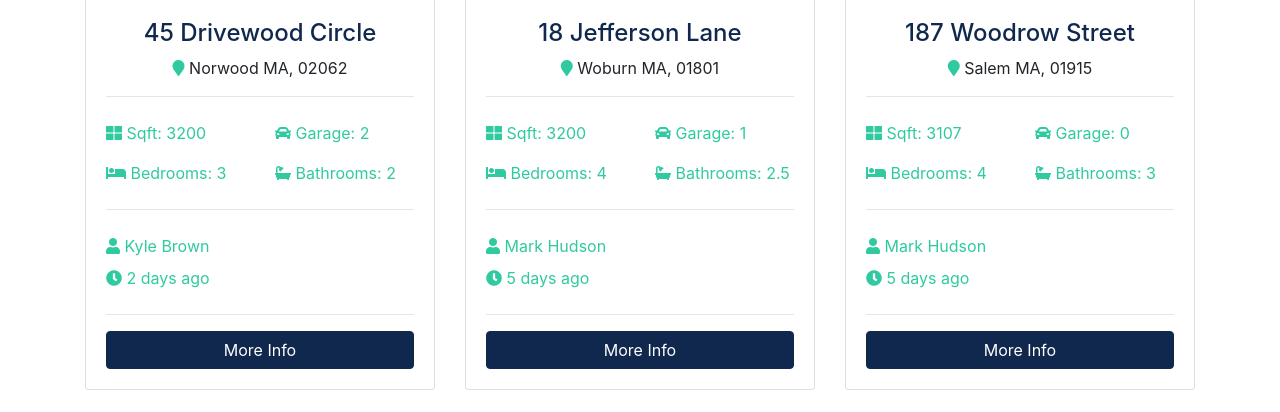
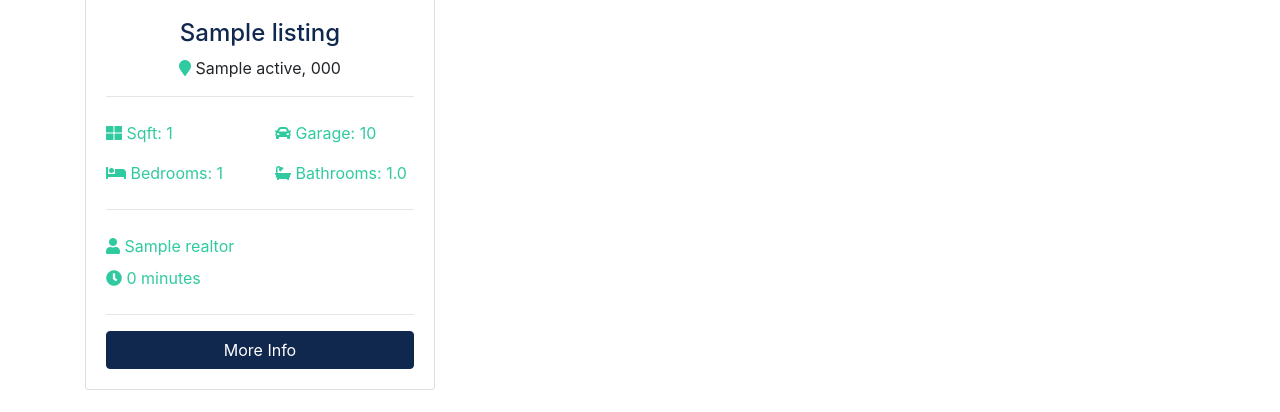
Before and after one commit to tommaay/django_real_estate_app, a Django app: template templates/listings/search.html in a window 1280 px wide. Shown: the part 765-1177 px from the top of the page. Run offline with Django 3.2, Linux system fonts and the light colour scheme; tables that the repository leaves empty hold one stand-in row (values such as "Sample post"); the template is opened without the code that fills it: values that come from a table or form of the project are taken from there, most other values are stand-ins (such as "Sample title", 1, 10 or a date in 2020); grey boxes marked "Sample" are stand-in pictures; some libraries are stand-ins or nearby versions.

Commit message:
hooked up search functionality

```diff
--- a/templates/listings/search.html
+++ b/templates/listings/search.html
@@ -1,4 +1,4 @@
-{% extends 'base.html' %}
+{% extends 'base.html' %} {% load humanize %}
 
 <!-- Content -->
 {% block content %}
@@ -12,20 +12,40 @@
                     <div class="form-row">
                         <div class="col-md-4 mb-3">
                             <label class="sr-only">Keywords</label>
-                <input type="text" name="keywords" class="form-control" placeholder="Keyword (Pool, Garage, etc)">
+                            <input
+                                type="text"
+                                name="keywords"
+                                class="form-control"
+                                placeholder="Keyword (Pool, Garage, etc)"
+                                value="{{ values.keywords }}"
+                            />
                         </div>
 
                         <div class="col-md-4 mb-3">
                             <label class="sr-only">City</label>
-                <input type="text" name="city" class="form-control" placeholder="City">
+                            <input
+                                type="text"
+                                name="city"
+                                class="form-control"
+                                placeholder="City"
+                                value="{{ values.city }}"
+                            />
                         </div>
 
                         <div class="col-md-4 mb-3">
                             <label class="sr-only">State</label>
                             <select name="state" class="form-control">
-                  <option selected="true" disabled="disabled">State (All)</option>
+                                <option selected="true" disabled="disabled"
+                                    >State (All)</option
+                                >
                                 {% for key, val in state_choices.items %}
-                  <option value="{{ key }}">{{ val }}</option>
+                                <!--IF-->
+
+                                <option value="{{ key }}"
+                                {% if key == values.state %}
+                                  selected
+                                {% endif %}
+                                >{{ val }}</option>
                                 {% endfor %}
                             </select>
                         </div>
@@ -35,22 +55,39 @@
                         <div class="col-md-6 mb-3">
                             <label class="sr-only">Bedrooms</label>
                             <select name="bedrooms" class="form-control">
-                  <option selected="true" disabled="disabled">Bedrooms (Any)</option>
+                                <option selected="true" disabled="disabled"
+                                    >Bedrooms (Any)</option
+                                >
                                 {% for key, val in bedroom_choices.items %}
-                  <option value="{{ key }}">{{ val }}</option>
+                                <option value="{{ key }}"
+                                {% if key == values.bedrooms %}
+                                  selected
+                                {% endif %}
+                                >{{ val }}</option>
                                 {% endfor %}
                             </select>
                         </div>
                         <div class="col-md-6 mb-3">
                             <select name="price" class="form-control">
-                  <option selected="true" disabled="disabled">Max Price (All)</option>
+                                <option selected="true" disabled="disabled"
+                                    >Max Price (All)</option
+                                >
                                 {% for key, val in price_choices.items %}
-                  <option value="{{ key }}">{{ val }}</option>
+                                <option value="{{ key }}"
+                                {% if key == values.price %}
+                                  selected
+                                {% endif %}
+                                >{{ val }}</option>
                                 {% endfor %}
                             </select>
                         </div>
                     </div>
-            <button class="btn btn-secondary btn-block mt-4" type="submit">Submit form</button>
+                    <button
+                        class="btn btn-secondary btn-block mt-4"
+                        type="submit"
+                    >
+                        Submit form
+                    </button>
                 </form>
             </div>
         </div>
@@ -64,12 +101,13 @@
             <ol class="breadcrumb">
                 <li class="breadcrumb-item">
                     <a href="{% url 'index' %}">
-              <i class="fas fa-home"></i> Home</a>
+                        <i class="fas fa-home"></i> Home</a
+                    >
                 </li>
                 <li class="breadcrumb-item">
                     <a href="{% url 'listings' %}">Browse Listings</a>
                 </li>
-          <li class="breadcrumb-item active"> Search Results</li>
+                <li class="breadcrumb-item active">Search Results</li>
             </ol>
         </nav>
     </div>
@@ -79,265 +117,86 @@
 <section id="listings" class="py-4">
     <div class="container">
         <div class="row">
+            {% if listings %}
 
-        <!-- Listing 1 -->
+            <!-- Start Loop -->
+            {% for listing in listings %}
             <div class="col-md-6 col-lg-4 mb-4">
                 <div class="card listing-preview">
-            <img class="card-img-top" src="assets/img/homes/home-1.jpg" alt="">
+                    <img
+                        class="card-img-top"
+                        src="{{ listing.photo_main.url }}"
+                        alt="{{ listing.title }}"
+                    />
                     <div class="card-img-overlay">
                         <h2>
-                <span class="badge badge-secondary text-white">$490,000</span>
+                            <span class="badge badge-secondary text-white"
+                                >${{ listing.price | intcomma }}</span
+                            >
                         </h2>
                     </div>
                     <div class="card-body">
                         <div class="listing-heading text-center">
-                <h4 class="text-primary">45 Drivewood Circle</h4>
+                            <h4 class="text-primary">
+                                {{ listing.title }}
+                            </h4>
                             <p>
-                  <i class="fas fa-map-marker text-secondary"></i> Norwood MA, 02062</p>
+                                <i class="fas fa-map-marker text-secondary"></i>
+                                {{ listing.city }} {{ listing.state }},
+                                {{ listing.zipcode }}
+                            </p>
                         </div>
-              <hr>
+                        <hr />
                         <div class="row py-2 text-secondary">
                             <div class="col-6">
-                  <i class="fas fa-th-large"></i> Sqft: 3200</div>
+                                <i class="fas fa-th-large"></i> Sqft:
+                                {{ listing.sqft }}
+                            </div>
                             <div class="col-6">
-                  <i class="fas fa-car"></i> Garage: 2</div>
+                                <i class="fas fa-car"></i> Garage:
+                                {{ listing.garage }}
+                            </div>
                         </div>
                         <div class="row py-2 text-secondary">
                             <div class="col-6">
-                  <i class="fas fa-bed"></i> Bedrooms: 3</div>
+                                <i class="fas fa-bed"></i> Bedrooms:
+                                {{ listing.bedrooms }}
+                            </div>
                             <div class="col-6">
-                  <i class="fas fa-bath"></i> Bathrooms: 2</div>
+                                <i class="fas fa-bath"></i> Bathrooms:
+                                {{ listing.bathrooms }}
                             </div>
-              <hr>
+                        </div>
+                        <hr />
                         <div class="row py-2 text-secondary">
                             <div class="col-12">
-                  <i class="fas fa-user"></i> Kyle Brown</div>
+                                <i class="fas fa-user"></i>
+                                {{ listing.realtor }}
+                            </div>
                         </div>
                         <div class="row text-secondary pb-2">
                             <div class="col-6">
-                  <i class="fas fa-clock"></i> 2 days ago</div>
+                                <i class="fas fa-clock"></i>
+                                {{ listing.list_date | timesince }}
                             </div>
-              <hr>
-              <a href="listing.html" class="btn btn-primary btn-block">More Info</a>
+                        </div>
+                        <hr />
+                        <a
+                            href="{% url 'listing' listing.id %}"
+                            class="btn btn-primary btn-block"
+                            >More Info</a
+                        >
                     </div>
                 </div>
             </div>
+            {% endfor %}
 
-        <!-- Listing 2 -->
-        <div class="col-md-6 col-lg-4 mb-4">
-          <div class="card listing-preview">
-            <img class="card-img-top" src="assets/img/homes/home-2.jpg" alt="">
-            <div class="card-img-overlay">
-              <h2>
-                <span class="badge badge-secondary text-white">$550,000</span>
-              </h2>
+            <!-- Else Condition -->
+            {% else %}
+            <div class="col-md-12">
+                <p>No Listings Available</p>
             </div>
-            <div class="card-body">
-              <div class="listing-heading text-center">
-                <h4 class="text-primary">18 Jefferson Lane</h4>
-                <p>
-                  <i class="fas fa-map-marker text-secondary"></i> Woburn MA, 01801</p>
-              </div>
-              <hr>
-              <div class="row py-2 text-secondary">
-                <div class="col-6">
-                  <i class="fas fa-th-large"></i> Sqft: 3200</div>
-                <div class="col-6">
-                  <i class="fas fa-car"></i> Garage: 1</div>
-              </div>
-              <div class="row py-2 text-secondary">
-                <div class="col-6">
-                  <i class="fas fa-bed"></i> Bedrooms: 4</div>
-                <div class="col-6">
-                  <i class="fas fa-bath"></i> Bathrooms: 2.5</div>
-              </div>
-              <hr>
-              <div class="row py-2 text-secondary">
-                <div class="col-6">
-                  <i class="fas fa-user"></i> Mark Hudson</div>
-              </div>
-              <div class="row text-secondary pb-2">
-                <div class="col-6">
-                  <i class="fas fa-clock"></i> 5 days ago</div>
-              </div>
-              <hr>
-              <a href="listing.html" class="btn btn-primary btn-block">More Info</a>
-            </div>
-          </div>
-        </div>
-
-        <!-- Listing 3 -->
-        <div class="col-md-6 col-lg-4 mb-4">
-          <div class="card listing-preview">
-            <img class="card-img-top" src="assets/img/homes/home-3.jpg" alt="">
-            <div class="card-img-overlay">
-              <h2>
-                <span class="badge badge-secondary text-white">$580,000</span>
-              </h2>
-            </div>
-            <div class="card-body">
-              <div class="listing-heading text-center">
-                <h4 class="text-primary">187 Woodrow Street</h4>
-                <p>
-                  <i class="fas fa-map-marker text-secondary"></i> Salem MA, 01915</p>
-              </div>
-              <hr>
-              <div class="row py-2 text-secondary">
-                <div class="col-6">
-                  <i class="fas fa-th-large"></i> Sqft: 3107</div>
-                <div class="col-6">
-                  <i class="fas fa-car"></i> Garage: 0</div>
-              </div>
-              <div class="row py-2 text-secondary">
-                <div class="col-6">
-                  <i class="fas fa-bed"></i> Bedrooms: 4</div>
-                <div class="col-6">
-                  <i class="fas fa-bath"></i> Bathrooms: 3</div>
-              </div>
-              <hr>
-              <div class="row py-2 text-secondary">
-                <div class="col-6">
-                  <i class="fas fa-user"></i> Mark Hudson</div>
-              </div>
-              <div class="row text-secondary pb-2">
-                <div class="col-6">
-                  <i class="fas fa-clock"></i> 5 days ago</div>
-              </div>
-              <hr>
-              <a href="listing.html" class="btn btn-primary btn-block">More Info</a>
-            </div>
-          </div>
-        </div>
-
-        <!-- Listing 4 -->
-        <div class="col-md-6 col-lg-4 mb-4">
-          <div class="card listing-preview">
-            <img class="card-img-top" src="assets/img/homes/home-4.jpg" alt="">
-            <div class="card-img-overlay">
-              <h2>
-                <span class="badge badge-secondary text-white">$380,000</span>
-              </h2>
-            </div>
-            <div class="card-body">
-              <div class="listing-heading text-center">
-                <h4 class="text-primary">28 Gifford Street</h4>
-                <p>
-                  <i class="fas fa-map-marker text-secondary"></i> Bedford NH, 03103</p>
-              </div>
-              <hr>
-              <div class="row py-2 text-secondary">
-                <div class="col-6">
-                  <i class="fas fa-th-large"></i> Sqft: 2927</div>
-                <div class="col-6">
-                  <i class="fas fa-car"></i> Garage: 2</div>
-              </div>
-              <div class="row py-2 text-secondary">
-                <div class="col-6">
-                  <i class="fas fa-bed"></i> Bedrooms: 4</div>
-                <div class="col-6">
-                  <i class="fas fa-bath"></i> Bathrooms: 2</div>
-              </div>
-              <hr>
-              <div class="row py-2 text-secondary">
-                <div class="col-6">
-                  <i class="fas fa-user"></i> Jenny Johnson</div>
-              </div>
-              <div class="row text-secondary pb-2">
-                <div class="col-6">
-                  <i class="fas fa-clock"></i> 5 days ago</div>
-              </div>
-              <hr>
-              <a href="listing.html" class="btn btn-primary btn-block">More Info</a>
-            </div>
-          </div>
-        </div>
-
-        <!-- Listing 5 -->
-        <div class="col-md-6 col-lg-4 mb-4">
-          <div class="card listing-preview">
-            <img class="card-img-top" src="assets/img/homes/home-5.jpg" alt="">
-            <div class="card-img-overlay">
-              <h2>
-                <span class="badge badge-secondary text-white">$230,000</span>
-              </h2>
-            </div>
-            <div class="card-body">
-              <div class="listing-heading text-center">
-                <h4 class="text-primary">12 United Road</h4>
-                <p>
-                  <i class="fas fa-map-marker text-secondary"></i> South Hampton NH, 03827</p>
-              </div>
-              <hr>
-              <div class="row py-2 text-secondary">
-                <div class="col-6">
-                  <i class="fas fa-th-large"></i> Sqft: 2207</div>
-                <div class="col-6">
-                  <i class="fas fa-car"></i> Garage: 1</div>
-              </div>
-              <div class="row py-2 text-secondary">
-                <div class="col-6">
-                  <i class="fas fa-bed"></i> Bedrooms: 3</div>
-                <div class="col-6">
-                  <i class="fas fa-bath"></i> Bathrooms: 1.5</div>
-              </div>
-              <hr>
-              <div class="row py-2 text-secondary">
-                <div class="col-6">
-                  <i class="fas fa-user"></i> Kyle Brown</div>
-              </div>
-              <div class="row text-secondary pb-2">
-                <div class="col-6">
-                  <i class="fas fa-clock"></i> 5 days ago</div>
-              </div>
-              <hr>
-              <a href="listing.html" class="btn btn-primary btn-block">More Info</a>
-            </div>
-          </div>
-        </div>
-
-        <!-- Listing 6 -->
-        <div class="col-md-6 col-lg-4 mb-4">
-          <div class="card listing-preview">
-            <img class="card-img-top" src="assets/img/homes/home-6.jpg" alt="">
-            <div class="card-img-overlay">
-              <h2>
-                <span class="badge badge-secondary text-white">$780,000</span>
-              </h2>
-            </div>
-            <div class="card-body">
-              <div class="listing-heading text-center">
-                <h4 class="text-primary">33 Essex Circle</h4>
-                <p>
-                  <i class="fas fa-map-marker text-secondary"></i> Lexington MA, 01731</p>
-              </div>
-              <hr>
-              <div class="row py-2 text-secondary">
-                <div class="col-6">
-                  <i class="fas fa-th-large"></i> Sqft: 4145</div>
-                <div class="col-6">
-                  <i class="fas fa-car"></i> Garage: 1</div>
-              </div>
-              <div class="row py-2 text-secondary">
-                <div class="col-6">
-                  <i class="fas fa-bed"></i> Bedrooms: 5</div>
-                <div class="col-6">
-                  <i class="fas fa-bath"></i> Bathrooms: 3.5</div>
-              </div>
-              <hr>
-              <div class="row py-2 text-secondary">
-                <div class="col-6">
-                  <i class="fas fa-user"></i> Kyle Brown</div>
-              </div>
-              <div class="row text-secondary pb-2">
-                <div class="col-6">
-                  <i class="fas fa-clock"></i> 5 days ago</div>
-              </div>
-              <hr>
-              <a href="listing.html" class="btn btn-primary btn-block">More Info</a>
-            </div>
-          </div>
-        </div>
-
+            {% endif %}
         </div>
     </div>
 </section>
```
Also changed, not shown: listings/views.py (+38 -0 lines). Lines whose indentation alone changed are shown as unchanged.
